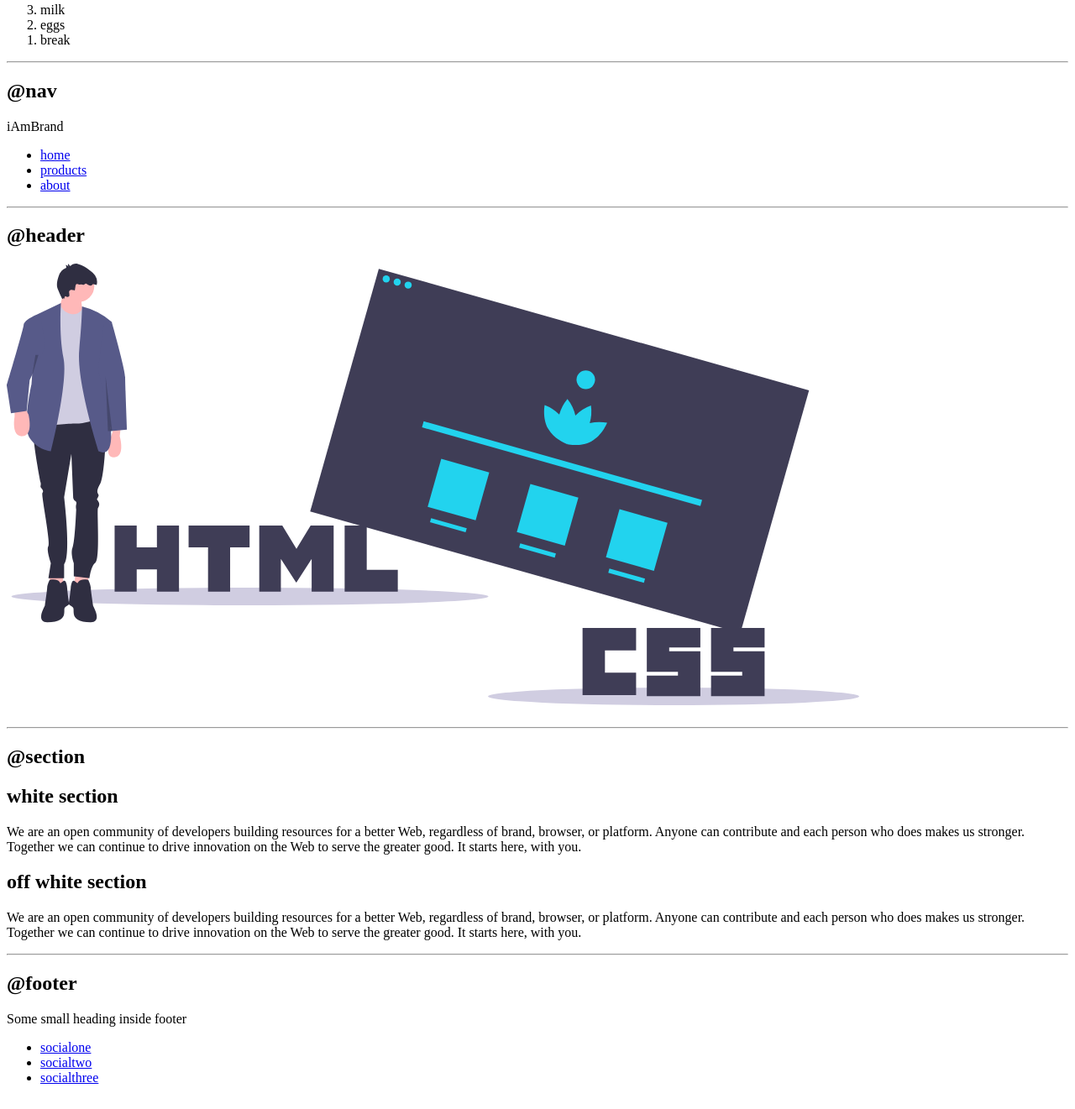
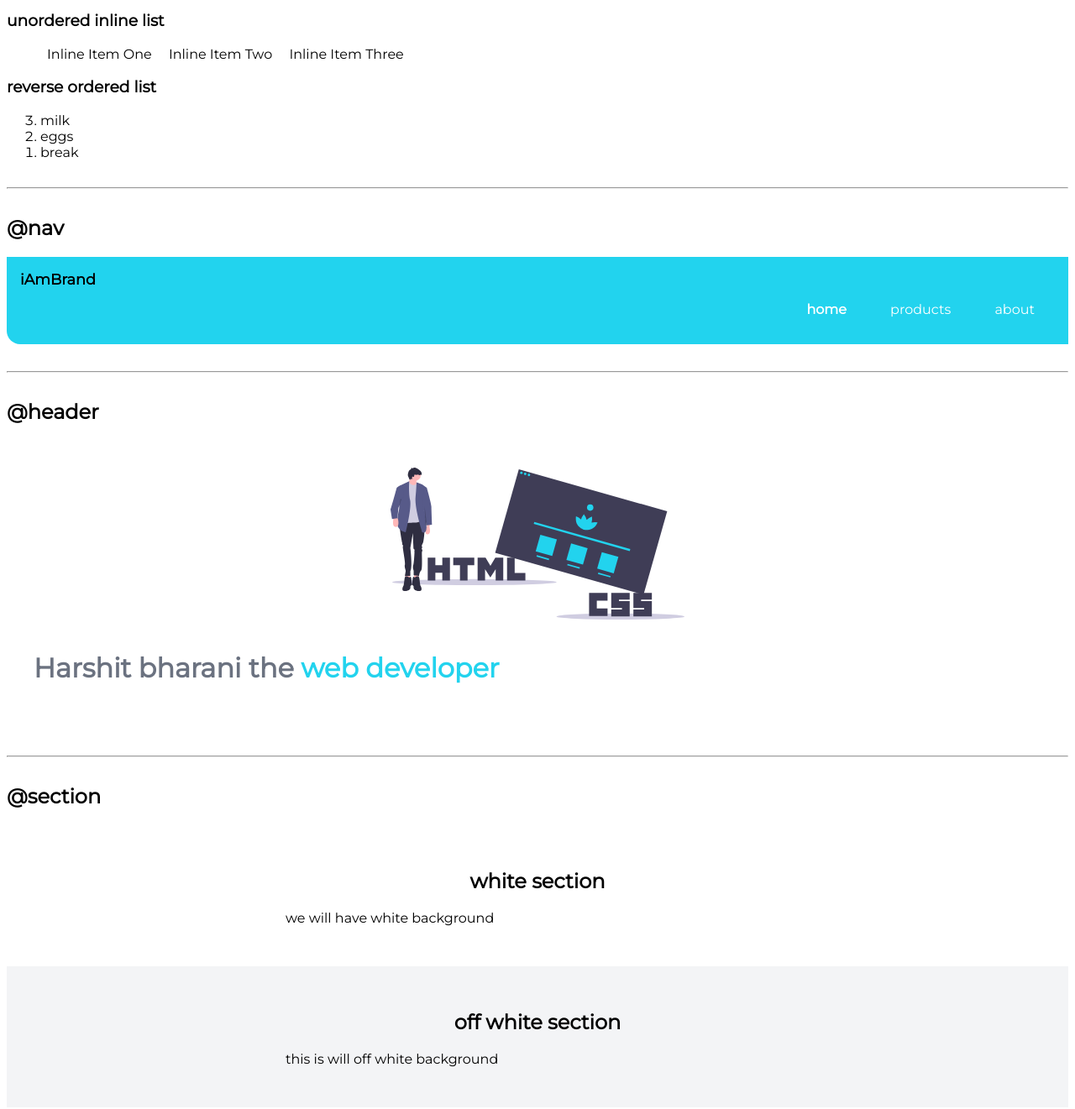
Before and after one commit to HarshitBharani/neogcamp-assingment4, a plain HTML site: page index.html in a window 1280 px wide. Shown: the part 1059-2380 px from the top of the page at 84% size. Drawn offline with Linux system fonts and the light colour scheme.

Commit message:
till section done

```diff
--- a/index.html
+++ b/index.html
@@ -6,7 +6,7 @@
     <meta name="viewport" content="width=device-width, initial-scale=1.0">
     <title>Component Library</title>
 
-    <link href="/styles.css" rel="stylesheet" />
+    <link href="style.css" rel="stylesheet" />
 </head>
 
 <body>
@@ -30,17 +30,17 @@
     <h2>@container</h2>
 
     <h3>fluid container</h3>
-    <div >This is a fluid container and it will go till the end of the page</div>
+    <div class="container" >This is a fluid container and it will go till the end of the page</div>
 
     <h3>center container</h3>
-    <div >This is a centered container and it will go till the specified width</div>
+    <div class="container container-center" >This is a centered container and it will go till the specified width</div>
 
     <hr>
 
     <h2>@links</h2>
 
-    <a  href="/">Primary Link</a>
-    <a  href="/">Secondary Link</a>
+    <a class="link link-primary" href="/">Primary Link</a>
+    <a class="link link-secondary" href="/">Secondary Link</a>
 
     <hr>
 
@@ -49,7 +49,7 @@
     <h3>unordered list</h3>
     <p> This list will not have the bullet</p>
 
-    <ul >
+    <ul class="list-non-bullet">
         <li>Item One</li>
         <li>Item Two</li>
         <li>Item Three</li>
@@ -58,10 +58,10 @@
 
     <h3> unordered inline list</h3>
 
-    <ul c>
-        <li >Inline Item One</li>
-        <li >Inline Item Two</li>
-        <li >Inline Item Three</li>
+    <ul class="list-non-bullet">
+        <li class="list-item-inline" >Inline Item One</li>
+        <li class="list-item-inline" >Inline Item Two</li>
+        <li class="list-item-inline" >Inline Item Three</li>
     </ul>
 
     <h3> reverse ordered list</h3>
@@ -76,17 +76,17 @@
 
     <h2>@nav</h2>
 
-    <nav >
-        <div >iAmBrand</div>
-        <ul >
-            <li >
+    <nav class="navigation container" >
+        <div class="nav-brand">iAmBrand</div>
+        <ul class="list-non-bullet nav-pills ">
+            <li class="list-item-inline link-active" >
                 <a href="/" >home</a>
             </li>
-            <li >
+            <li class="list-item-inline">
                 <a  href="/">products</a>
             </li>
-            <li >
-                <a href="/" >about</a>
+            <li class="list-item-inline">
+                <a href="" >about</a>
             </li>
         </ul>
     </nav>
@@ -95,29 +95,25 @@
 
     <h2>@header</h2>
 
-    <header >
-        <img  src="/images/hero.svg" />
-        <h1 ></h1>
+    <header class="hero" >
+        <img class="hero-img" src="/images/hero.svg" />
+        <h1 class="hero-heading">Harshit bharani the <span class="heading-inverted">web developer</span></h1>
     </header>
 
     <hr>
     <h2>@section</h2>
-    <section class="section">
-        <div class="container container-center">
+    <section  class="section">
+        <div class="container container-center" >
             <h1>white section</h1>
-            <p>We are an open community of developers building resources for a better Web, regardless of brand, browser,
-                or platform. Anyone can contribute and each person who does makes us stronger. Together we can continue
-                to drive innovation on the Web to serve the greater good. It starts here, with you.</p>
+            <p>we will have white background </p>
         </div>
 
     </section>
 
-    <section class="section ow">
-        <div class="container container-center">
+    <section class="section ow" >
+        <div class="container container-center"  >
             <h1>off white section</h1>
-            <p>We are an open community of developers building resources for a better Web, regardless of brand, browser,
-                or platform. Anyone can contribute and each person who does makes us stronger. Together we can continue
-                to drive innovation on the Web to serve the greater good. It starts here, with you.</p>
+            <p>this is will off white background</p>
         </div>
 
     </section>
@@ -126,21 +122,21 @@
 
     <h2>@footer</h2>
 
-    <footer class="footer">
-        <div class="footer-header">Some small heading inside footer</div>
-        <ul class="social-links list-non-bullet">
-            <li class="list-item-inline">
-                <a class="link" href="/">
+    <footer >
+        <div >Some small heading inside footer</div>
+        <ul >
+            <li >
+                <a>
                     socialone
                 </a>
             </li>
-            <li class="list-item-inline">
-                <a class="link" href="/">
+            <li >
+                <a>
                     socialtwo
                 </a>
             </li>
-            <li class="list-item-inline">
-                <a class="link" href="/">
+            <li >
+                <a>
                     socialthree
                 </a>
             </li>
--- /dev/null
+++ b/style.css
@@ -0,0 +1,92 @@
+@import url('https://fonts.googleapis.com/css2?family=Montserrat&display=swap');
+:root{
+    --primary-color:#22D3EE;
+    --dark-grey: #6B7280;
+    --off-white: #F3F4F6;
+}
+
+body{
+    font-family: 'Montserrat', sans-serif;
+}
+hr{
+    margin: 2rem 0rem;
+}
+/** container**/
+.container{
+    padding-left: 1rem;
+    padding-right: 1rem;
+}
+.container-center{
+   max-width: 600px;
+   margin: auto;
+
+}
+/** links **/
+.link{
+    text-decoration: none;
+    padding: 0.5rem 1rem;
+}
+.link-primary{
+   background-color:  var(--primary-color);
+   border-radius: 0.5rem;
+}
+.link-secondary{
+    color: var(--primary-color);
+    border-radius: 0.5rem;
+    border: 1px solid var(--primary-color);
+}
+/** lists **/
+.list-non-bullet{
+    list-style: none;
+}
+.list-item-inline{
+    display: inline;
+    padding: 0rem 0.5rem;
+}
+/** navigation*/
+.navigation{
+    background-color:var(--primary-color) ;
+    padding: 1rem;
+    border-bottom-left-radius: 1rem;
+}
+.nav-brand{
+    font-weight: bold;
+    font-size: 1.1rem;
+}
+.navigation .nav-pills{
+    text-align: right;
+}
+.navigation a{
+    text-decoration: none;
+    padding: 0.5rem 1rem;
+    color: white;
+
+}
+.link-active{
+    font-weight: bold;
+}
+.hero{
+   padding: 2rem;
+}
+.hero-img{
+    max-width: 350px;
+    margin: auto;
+    display: block;
+}
+.hero-heading{
+    padding-top: 1rem;
+    color: var(--dark-grey);
+}
+.heading-inverted{
+    color: var(--primary-color);
+}
+.section{
+    padding: 2rem;
+}
+.section h1{
+    text-align:center;
+
+}
+.ow{
+   background-color: var(--off-white);
+}
```
